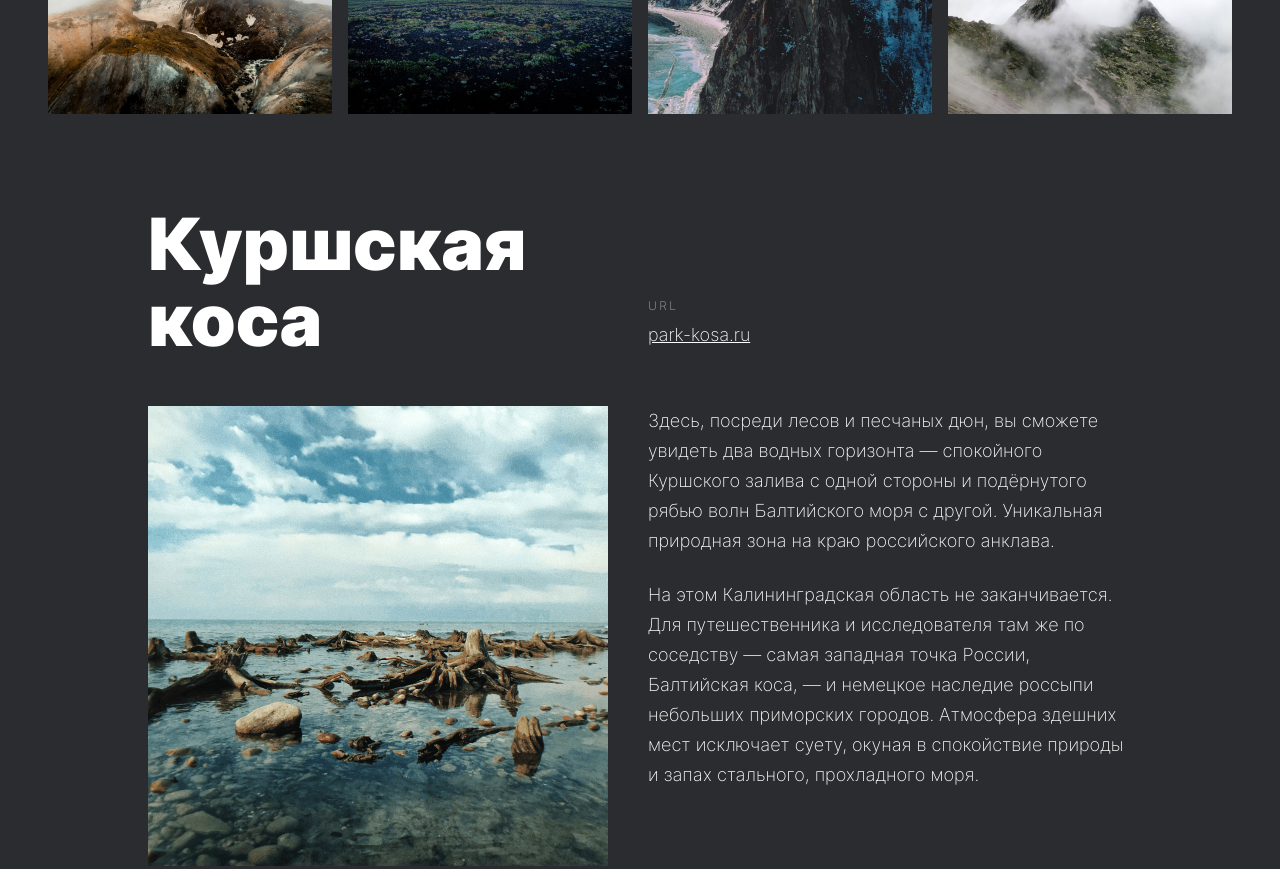
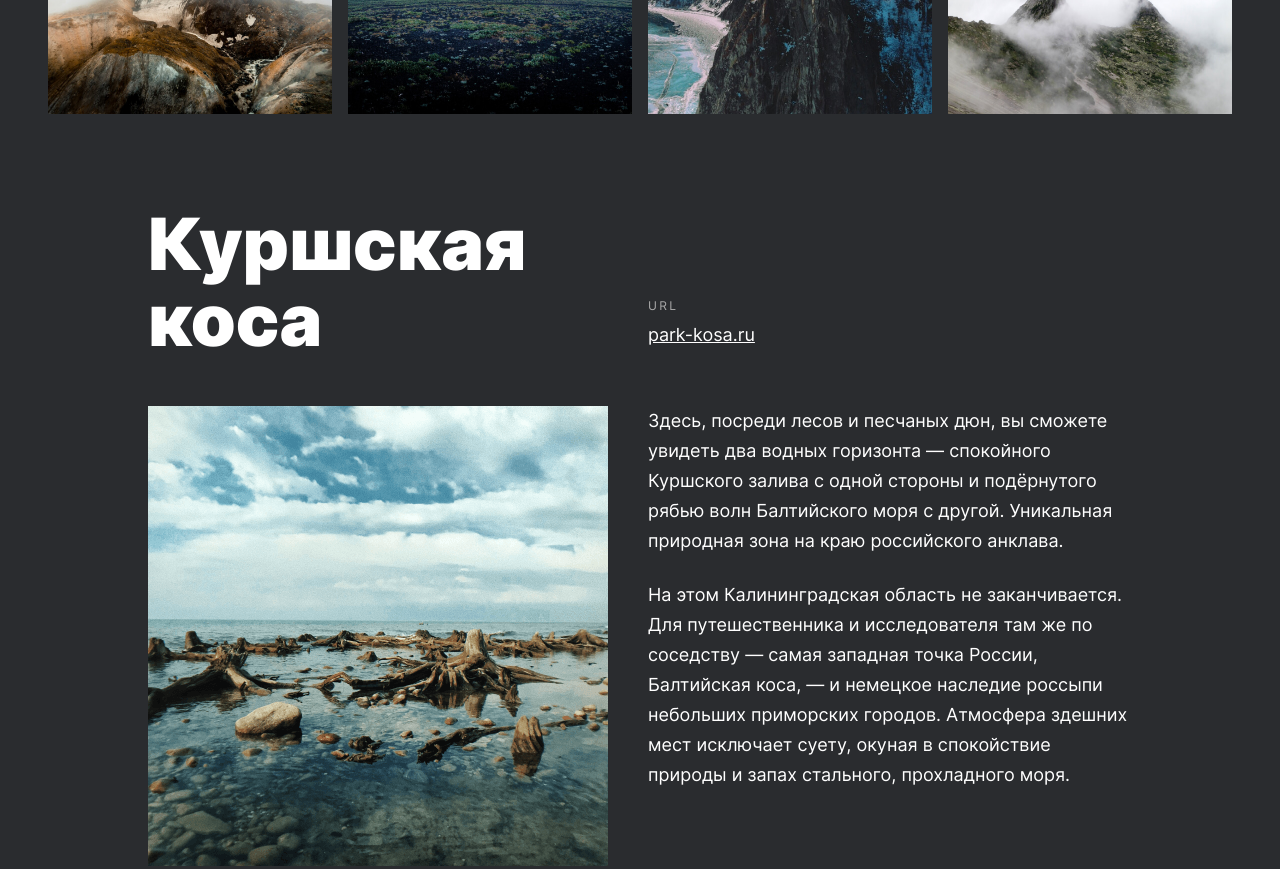
Before and after one commit to temaitzhanov/russian-travel, a plain HTML site: page index.html in a window 1280 px wide. Shown: the part 2288-3157 px from the top of the page. Drawn offline with Linux system fonts and the light colour scheme; files whose address does not match are found by name.

Commit message:
Последняя версия проекта

```diff
--- a/blocks/place/__link/place__link.css
+++ b/blocks/place/__link/place__link.css
@@ -7,3 +7,7 @@
   text-decoration: underline;
   color: #FFF;
 }
+.place__link:hover{
+  opacity: .8;
+  transition: .5s ease;
+}
--- a/fonts/fonts.css
+++ b/fonts/fonts.css
@@ -19,6 +19,6 @@
   font-weight: normal;
   font-style: normal;
   font-display: swap;
-  src: url(./Inter-ExtraLight.woff) format('woff'),
-       url(./Inter-ExtraLight.woff2) format('woff2');
+  src: url(./Inter-Regular.woff) format('woff'),
+       url(./Inter-Regular.woff2) format('woff2');
 }
```
Also changed, not shown: index.html (+2 -1 lines), fonts/Inter-ExtraBold.woff (deleted), fonts/Inter-ExtraBold.woff2 (deleted), fonts/Inter-ExtraLight.woff (deleted), fonts/Inter-ExtraLight.woff2 (deleted), fonts/Inter-Medium.woff (deleted), fonts/Inter-Medium.woff2 (deleted).
